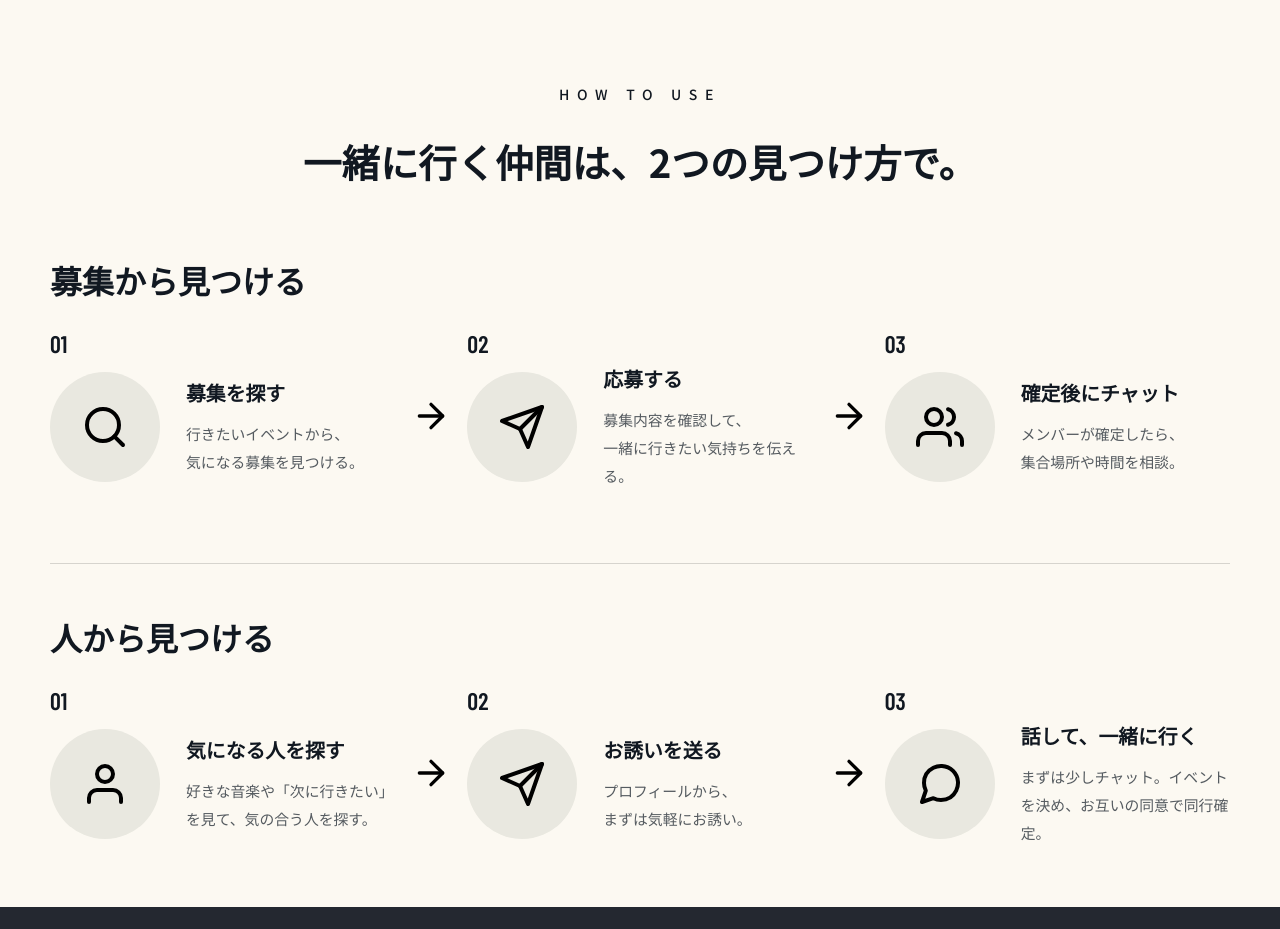
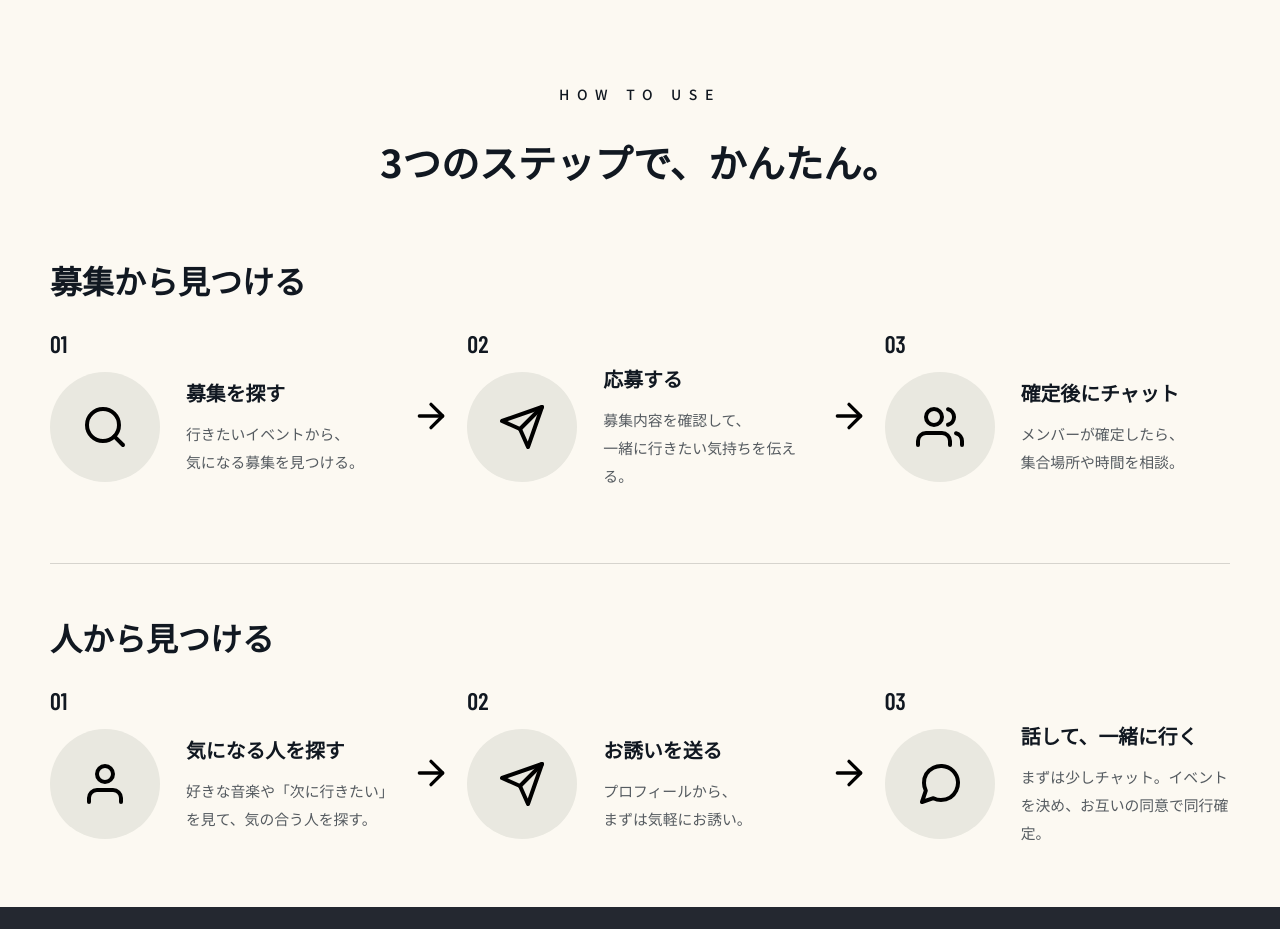
Before and after one commit to tatsupac/ragetechnologies-site, a website: page otozure/index.html in a window 1280 px wide. Shown: the part 1460-2389 px from the top of the page. Drawn offline with nearby package versions, Linux system fonts and the light colour scheme; grey boxes are pictures that could not be loaded; a web font is replaced by a local one.

Commit message:
Restore the original OTOZURE how-to heading

```diff
--- a/otozure/index.html
+++ b/otozure/index.html
@@ -94,7 +94,7 @@
       </section>
       <section class="how shell" id="how" aria-labelledby="how-heading">
         <h2 class="eyebrow" id="how-heading">
-          HOW TO USE<span>一緒に行く仲間は、2つの見つけ方で。</span>
+          HOW TO USE<span>3つのステップで、かんたん。</span>
         </h2>
         <section class="how-flow" aria-labelledby="how-recruitment-heading">
           <h3 id="how-recruitment-heading">募集から見つける</h3>
```
